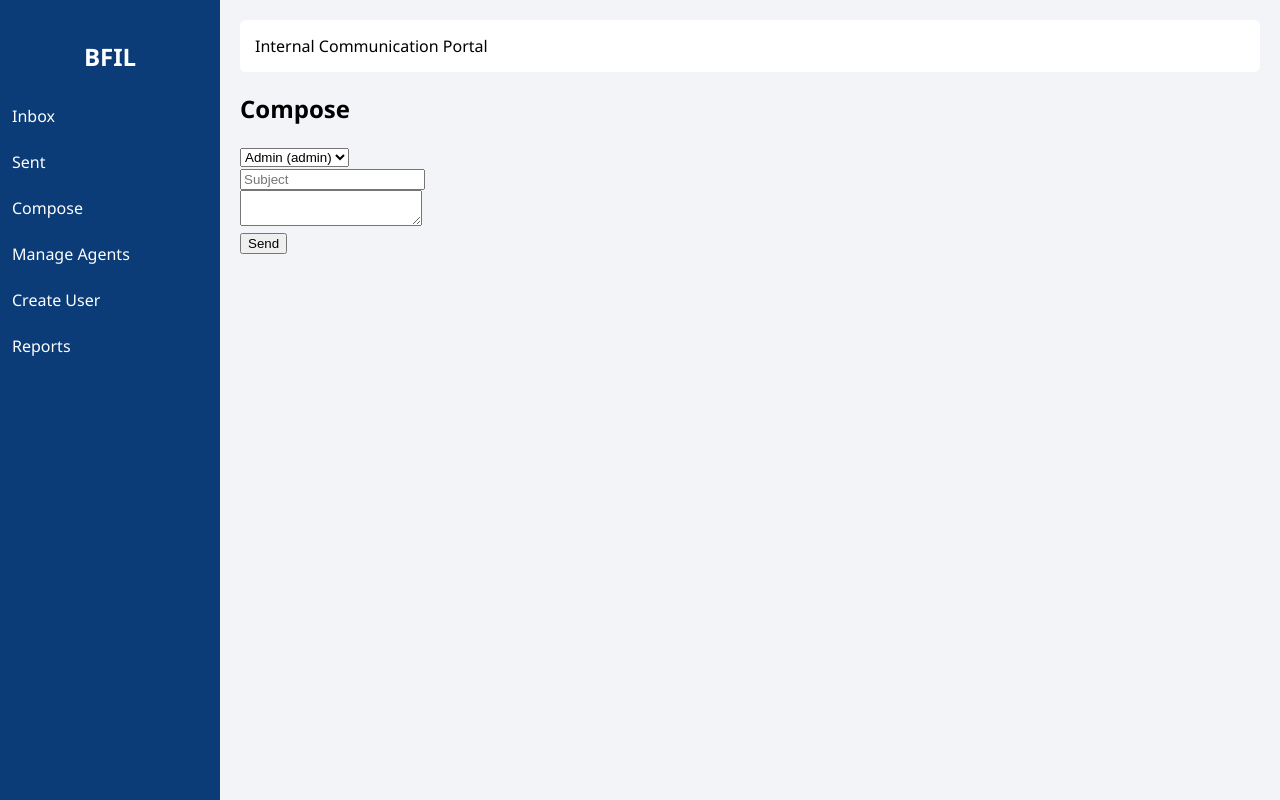
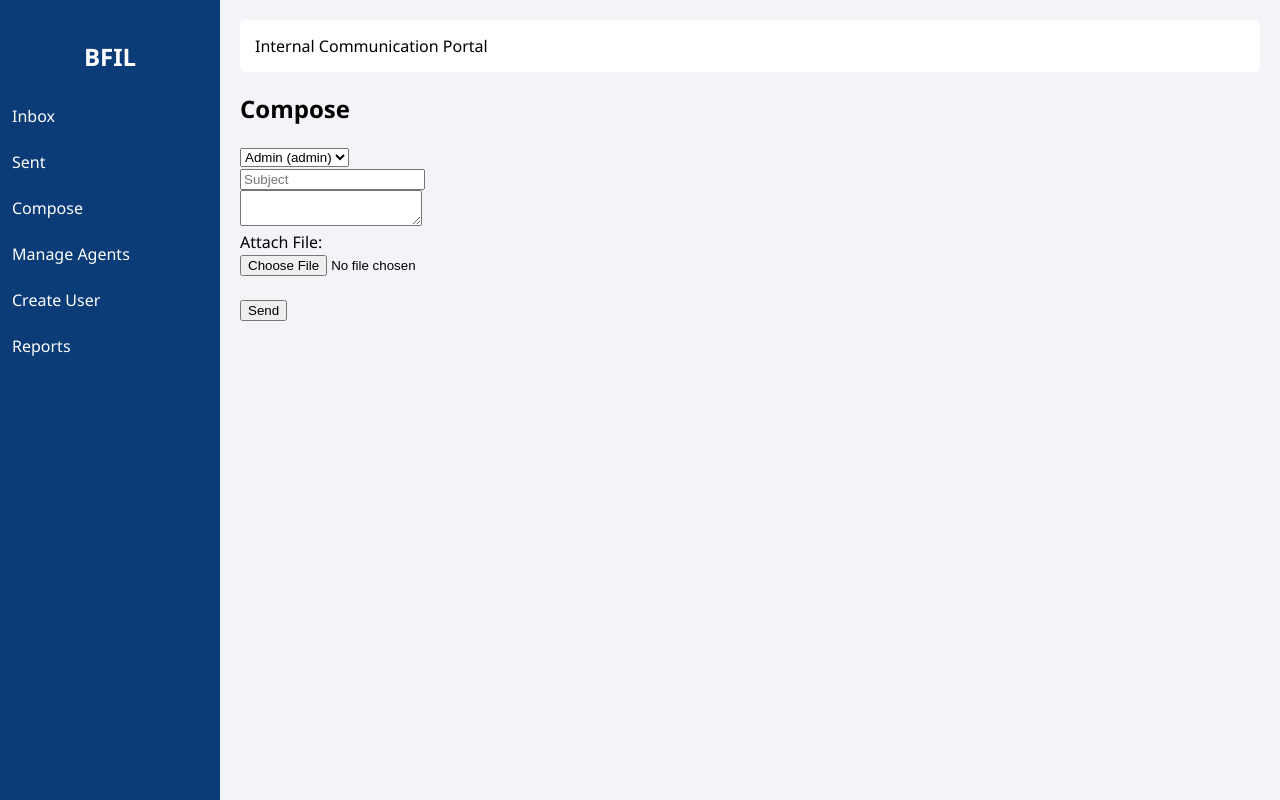
Before and after one commit to Viratmalakar/internal-chat-portal, a Flask app: page /compose in a window 1280 px wide. Run offline with Flask 3, Linux system fonts and the light colour scheme; data comes from the database, SQL or seed files in the repository.

Commit message:
Update compose.html

```diff
--- a/templates/compose.html
+++ b/templates/compose.html
@@ -1,17 +1,26 @@
 {% extends "base.html" %}
 {% block content %}
+
 <h2>Compose</h2>
 
-<form method="post">
+<form method="post" enctype="multipart/form-data">
+
 <select name="to">
 {% for u in users %}
-<option value="{{u.emp_id}}">{{u.name}} ({{u.emp_id}})</option>
+<option value="{{u.emp_id}}">
+{{u.name}} ({{u.emp_id}})
+</option>
 {% endfor %}
 </select><br>
 
 <input name="subject" placeholder="Subject"><br>
+
 <textarea name="message"></textarea><br>
+
+Attach File:<br>
+<input type="file" name="file"><br><br>
 
 <button>Send</button>
 </form>
+
 {% endblock %}
```
